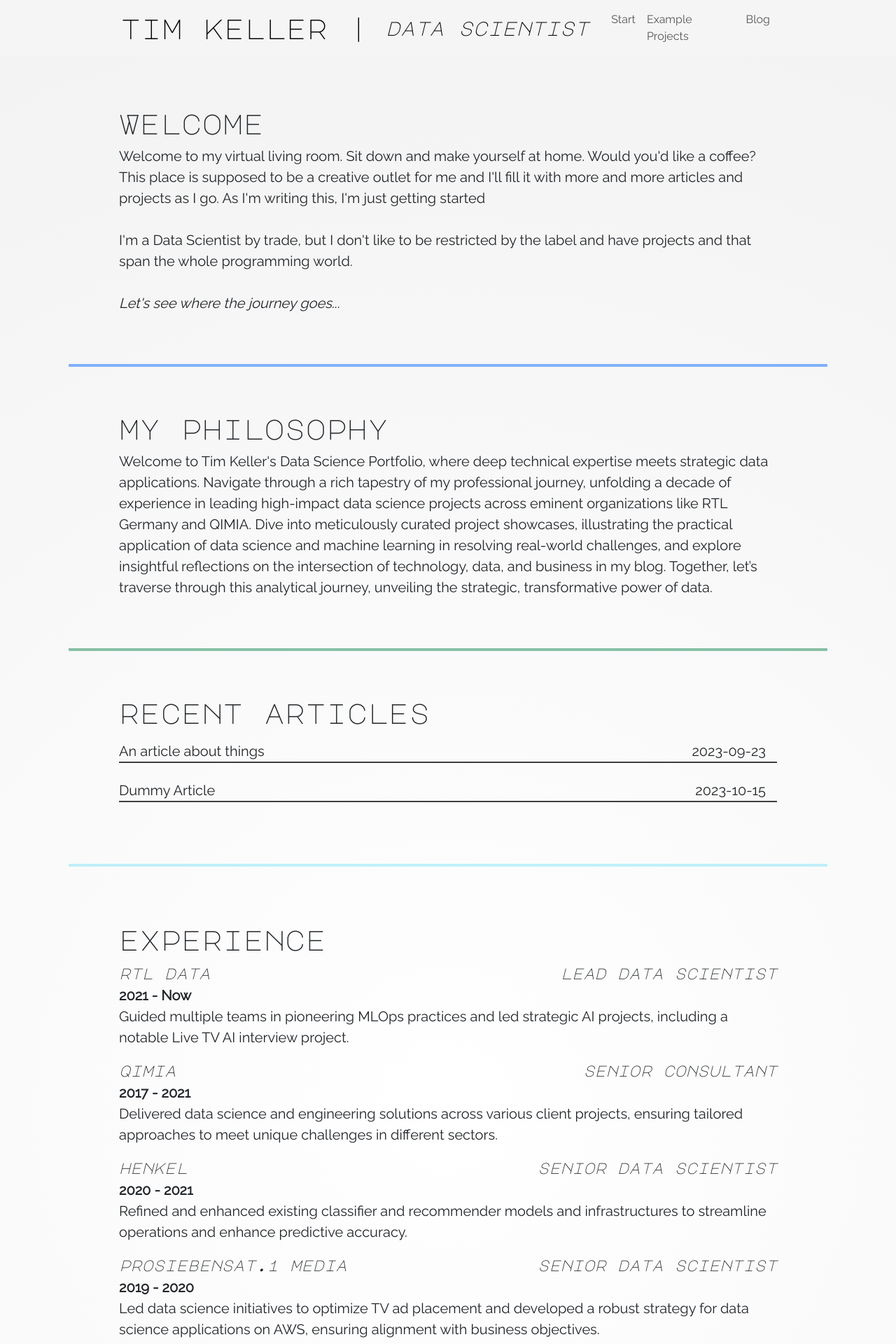
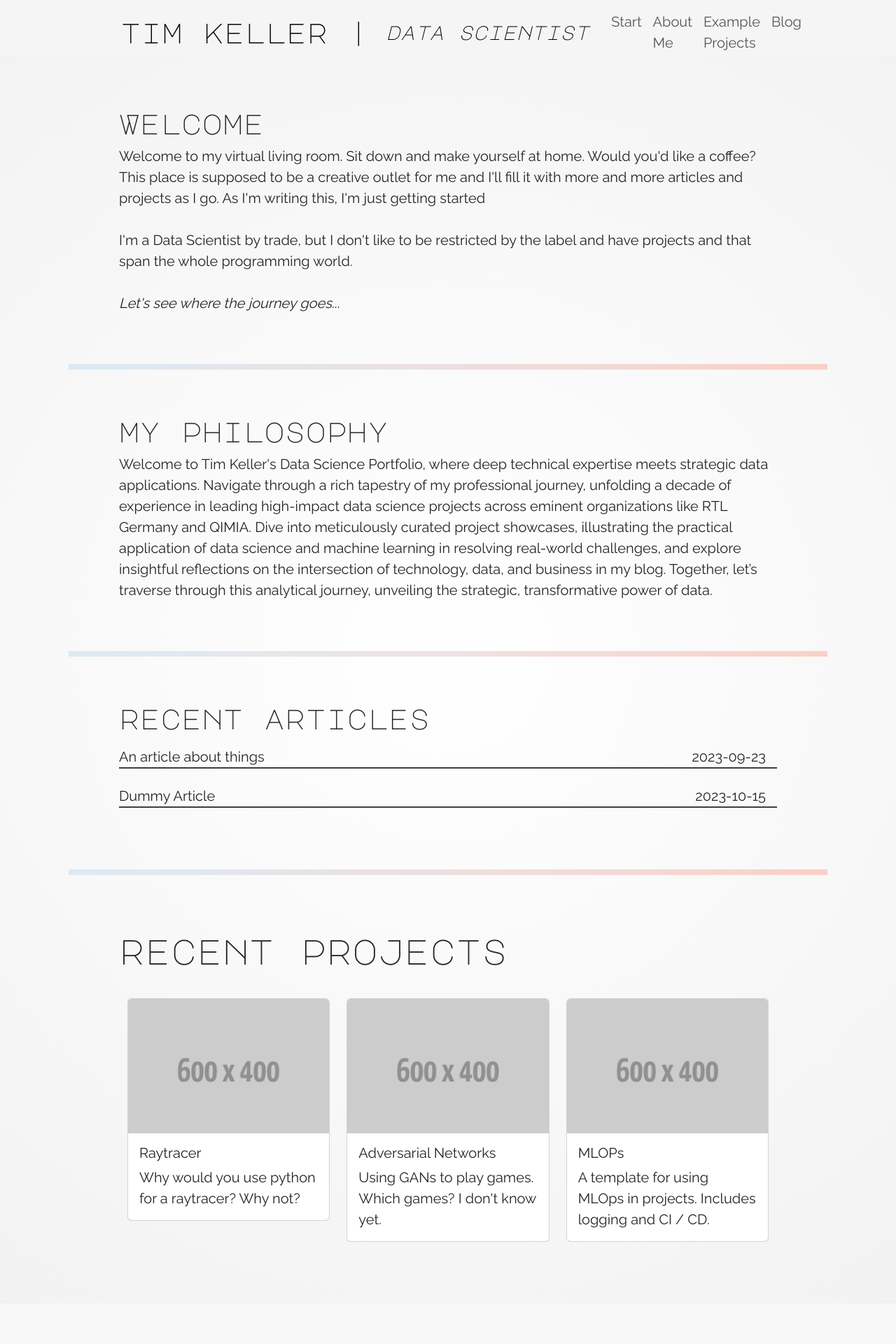
Before and after one commit to tckeller/my_portfolio, a Flask app: page / in a window 1280 px wide. Shown: the top 1920 px of the page at 70% size. After the commit the page ends 1774 px from the top, so only its background shows below. Run offline with Flask 3, Linux system fonts and the light colour scheme.

Commit message:
Redesign rulers, add aboutme page

```diff
--- a/app.py
+++ b/app.py
@@ -12,6 +12,9 @@ def home():
 
     return render_template("landing_page.html", article_names=recent_articles)
 
+@app.route("/aboutme")
+def about_me():
+    return render_template("about_me.html")
 
 @app.route("/blog/article")
 def blog_article():
@@ -36,7 +39,6 @@ def articles():
     article_dir = (Path(__file__).parent / "static" / "blog_articles")
 
     def split_name(filename: Path):
-        print(filename.name)
         release_date, name = filename.name.split("_")
         return release_date, name[:-3].replace("-", " "), filename
 
--- a/static/css/style.css
+++ b/static/css/style.css
@@ -71,3 +71,25 @@ body::before {
     font-family: 'Raleway', sans-serif;
     font-size: 20px;
 }
+
+.gradient_ruler {
+  /* background: linear-gradient(to right, red, yellow); */
+  background: linear-gradient(to right, #85c1e9,  #FF5733 );
+  height: 8px;
+  border-top: white;
+}
+
+.inverse_gradient_ruler {
+  /* background: linear-gradient(to right, red, yellow); */
+  background: linear-gradient(to right, #FF5733, #85c1e9);
+  height: 8px;
+  border-top: white;
+}
+
+.nav-link {
+  transition: all 3s ease-in-out;
+}
+
+.nav-link:hover, .nav-link:focus {
+  text-decoration: underline;
+}
--- a/templates/blog_article.html
+++ b/templates/blog_article.html
@@ -14,9 +14,9 @@
         <div class="row mt-0">
             <div class="col m-3">
                 <div class="m-2 p-4 NormalText">
-                    <hr class="border border-info border-2 opacity-50">
+                    <hr class="gradient_ruler">
                     {{ article_html|safe }}
-                    <hr class="border border-info border-2 opacity-50">
+                    <hr class="inverse_gradient_ruler">
                 </div>
             </div>
         </div>
--- a/templates/blog_overview.html
+++ b/templates/blog_overview.html
@@ -18,7 +18,7 @@
                         <h2 class="p-0 Title fs-1 p-0 mb-3 col">blog articles</h2>
                         <input type="text" id="articleSearch" onkeyup="articleSearchFunction()" placeholder="Search for articles..." class="form-control w-50 col">
                     </div>
-                    <hr class="border border-success border-2 opacity-50">
+                    <hr class="gradient_ruler">
                     {% for article_name in article_names %}
                     <a href="/blog/article?article_name={{ article_name.2 }}" class="blog-link mb-3 text-decoration-none text-dark">
                             <div class="row mt-4 mb-0 ms-5"><div class="col text-left NormalText">{{ article_name.1 }}</div><div class="col-6 me-3 text-end NormalText">{{ article_name.0 }}</div></div>
--- a/templates/landing_page.html
+++ b/templates/landing_page.html
@@ -25,7 +25,7 @@
                 <i>Let's see where the journey goes...</i>
             </div>
 
-            <hr class="border border-primary border-2 opacity-50">
+            <hr class="gradient_ruler">
 
             <div class="m-5 p-4 NormalText">
                 <h2 class="p-0 Title fs-1 p-0 mb-3">my philosophy</h2>
@@ -35,7 +35,7 @@
                 a decade of experience in leading high-impact data science projects across eminent organizations like RTL Germany and QIMIA. Dive into meticulously curated project showcases, illustrating the practical application of data science and machine learning in resolving real-world challenges, and explore insightful reflections on the intersection of technology, data, and business in my blog. Together, let’s traverse through this analytical journey, unveiling the strategic, transformative power of data.
             </div>
 
-            <hr class="border border-success border-2 opacity-50">
+            <hr class="gradient_ruler">
 
             <div class="m-5 p-4 NormalText">
                 <h2 class="p-0 Title fs-1 p-0 mb-3">recent articles</h2>
@@ -47,62 +47,7 @@
                 {% endfor %}
             </div>
 
-            <hr class="border border-info border-2 opacity-25">
-            <span class="link-anchor" id="experience"></span>
-
-
-            <div class="m-5 p-4 NormalText">
-                <h2 class="Title fs-1 mb-3">experience</h2>
-                        <!-- Experience: RTL Germany -->
-                <article>
-                    <div class="row"><div class="col text-left SubTitle">rtl data</div><div class="col-6 text-end SubTitle">lead data scientist</div></div>
-                    <div class="fw-semibold text-left NormalText">2021 - Now</div>
-                    <p>Guided multiple teams in pioneering MLOps practices and led strategic AI projects, including a notable Live TV AI interview project.</p>
-                </article>
-
-                <article>
-                    <div class="row"><div class="col text-left SubTitle">qimia</div><div class="col-6 text-end SubTitle">senior consultant</div></div>
-                    <div class="fw-semibold text-left NormalText">2017 - 2021</div>
-                    <p>Delivered data science and engineering solutions across various client projects, ensuring tailored approaches to meet unique challenges in different sectors.</p>
-                </article>
-
-                <!-- Experience: Henkel -->
-                <article>
-                    <div class="row"><div class="col text-left SubTitle">henkel</div><div class="col-6 text-end SubTitle">senior data scientist</div></div>
-                    <div class="fw-semibold text-left NormalText">2020 - 2021</div>
-                    <p>Refined and enhanced existing classifier and recommender models and infrastructures to streamline operations and enhance predictive accuracy.</p>
-                </article>
-
-                <!-- Experience: ProSiebenSat.1 Media SE -->
-                <article>
-                    <div class="row"><div class="col text-left SubTitle">prosiebensat.1 media</div><div class="col-6 text-end SubTitle">senior data scientist</div></div>
-                    <div class=" fw-semibold text-left NormalText">2019 - 2020</div>
-                    <p>Led data science initiatives to optimize TV ad placement and developed a robust strategy for data science applications on AWS, ensuring alignment with business objectives.</p>
-                </article>
-
-                <!-- Experience: Telefonica Germany -->
-                <article>
-                    <div class="row"><div class="col text-left SubTitle">telefonica germany</div><div class="col-6 text-end SubTitle">ml engineer</div></div>
-                    <div class="fw-semibold text-left NormalText">2017–2019</div>
-                    <p>Developed and continuously enhanced a high-volume time series anomaly detection platform, while fostering improved code practices through the introduction of Git, CI, Unit Tests, and Technical Debt Management.</p>
-                </article>
-
-                <p class="SubTitle">technical skills</p>
-
-                <strong>Programming Languages:</strong> Expert: Python / SQL, Intermediate: Scala / Java<br>
-                <strong>Data Science:</strong> Keras, Tensorflow, Catboost, Scikit-Learn, Implicit, Jupyter<br>
-                <strong>Statistics:</strong> Hypothesis Testing,  Error Calculus, A/B Testing<br>
-                <strong>MLOps:</strong> Kubeflow, MLFlow, Katib, Great Expectations<br>
-                <strong>Data Engineering:</strong> Linux, Spark, Kafka, OracleDB, Docker, Airflow<br>
-                <strong>Cloud:</strong> GCP, AWS<br>
-                <strong>Visualisation:</strong> Plotly, Matplotlib, Seaborn,  Streamlit, Tableau, PowerBI<br>
-                <strong>Software Development:</strong> PyCharm, Git, Git-Flow, TDD, CI / CD, Code Reviews, Scrum, Technical Debt Management<br>
-                <strong>Web:</strong> FastAPI, Flask, Bootstrap, HTML, CSS<br>
-                <strong>Languages:</strong> Fluent: German and English, Basic: Spanish<br>
-
-            </div>
-
-            <hr class="border border-danger border-2 opacity-25">
+            <hr class="gradient_ruler">
             <span class="link-anchor" id="examples"></span>
 
             <div class="m-5 p-4 NormalText">
--- a/templates/navbar.html
+++ b/templates/navbar.html
@@ -6,15 +6,18 @@
       <span class="navbar-toggler-icon"></span>
     </button>
     <div class="collapse navbar-collapse" id="navbarNav">
-      <ul class="navbar-nav ms-auto"> <!-- Note the "ms-auto" class here -->
+      <ul class="navbar-nav ms-auto NormalText"> <!-- Note the "ms-auto" class here -->
         <li class="nav-item">
-          <a class="nav-link NormalText" href="/">Start</a>
+          <a class="nav-link" href="/">Start</a>
         </li>
         <li class="nav-item">
-          <a class="nav-link NormalText" href="/#examples">Example Projects</a>
+          <a class="nav-link" href="/aboutme">About Me</a>
         </li>
         <li class="nav-item">
-          <a class="nav-link NormalText" href="/blog">Blog</a>
+          <a class="nav-link" href="/#examples">Example Projects</a>
+        </li>
+        <li class="nav-item">
+          <a class="nav-link" href="/blog">Blog</a>
         </li>
       </ul>
     </div>
```
Also changed, not shown: templates/about_me.html (added, +71 -0 lines), templates/resume.html (deleted, +0 -10 lines).
